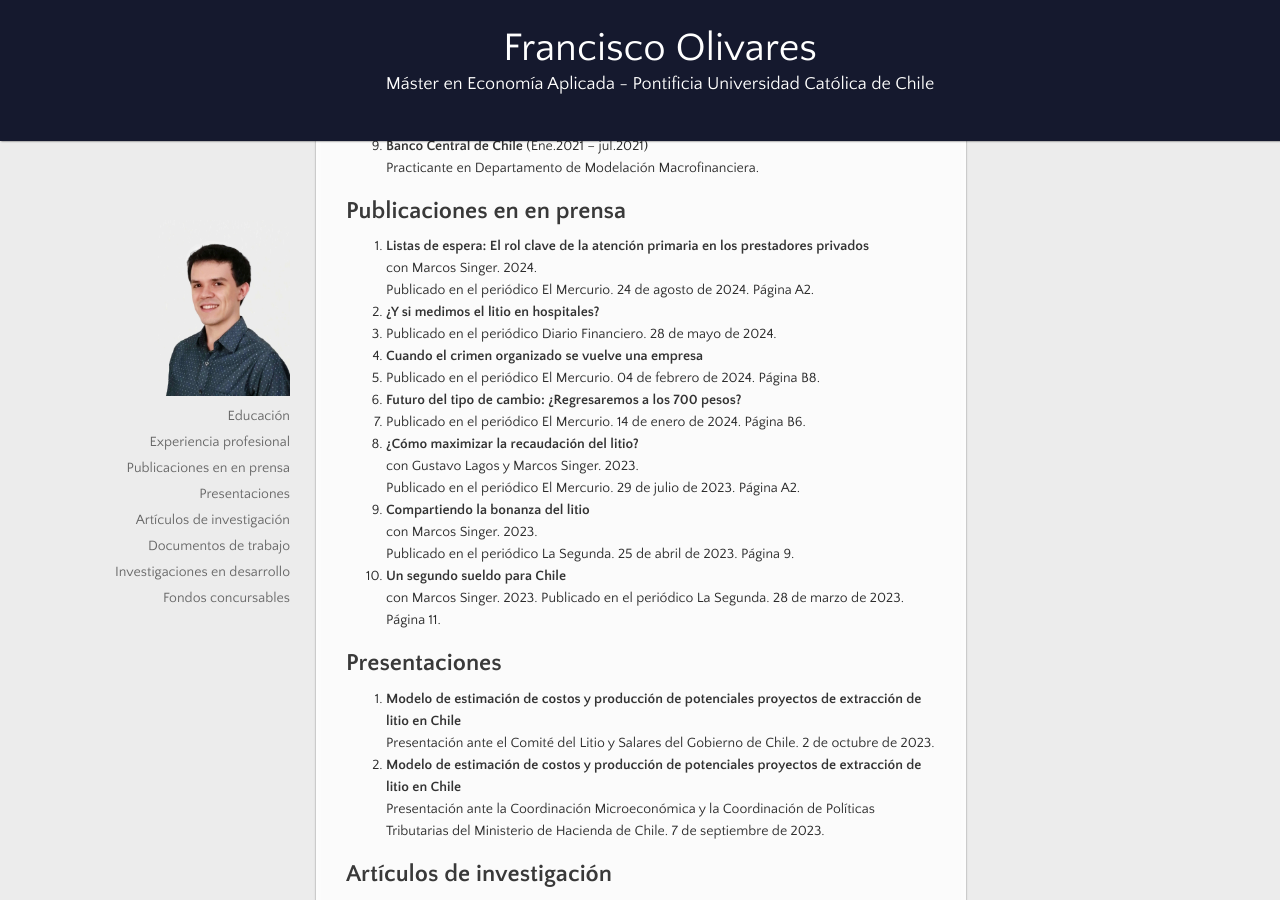
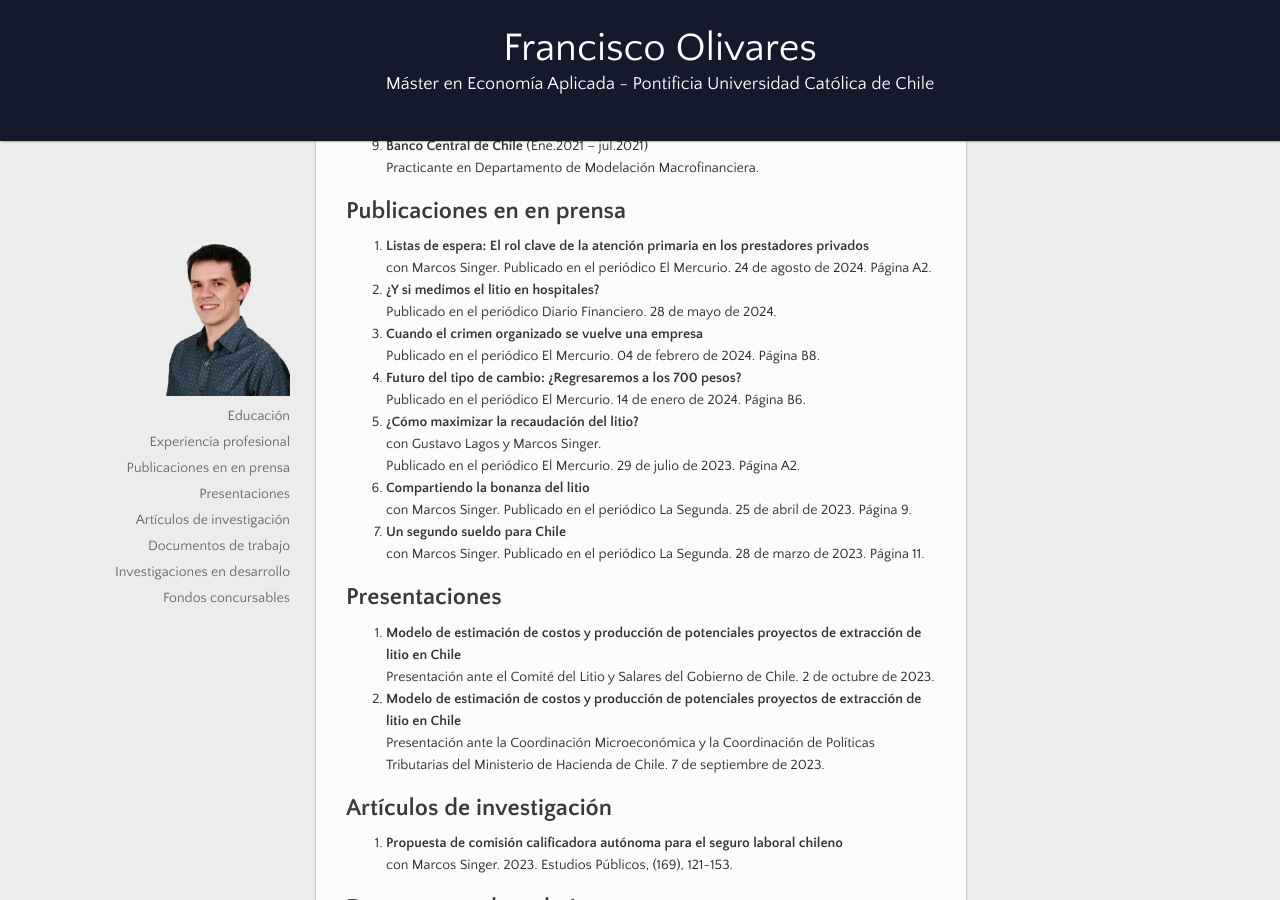
Before and after one commit to fco-olivares/fco-olivares.github.io, a Jekyll site: the page built from index.md, in a window 1280 px wide and 900 px high, scrolled down 1147 px. Built offline with Jekyll 4.4.1, drawn with Linux system fonts in a browser that asks for light colours; our own code applies the rules of GitHub Pages for plain Markdown files.

Commit message:
Update index.md

```diff
--- a/index.md
+++ b/index.md
@@ -41,25 +41,22 @@ Practicante en Departamento de Modelación Macrofinanciera.
 
 ## Publicaciones en en prensa
 1. [**Listas de espera: El rol clave de la atención primaria en los prestadores privados**](https://fco-olivares.github.io/nc/C_especialistas_EM.pdf)
-con Marcos Singer. 2024.
+con Marcos Singer.
 Publicado en el periódico El Mercurio. 24 de agosto de 2024. Página A2.
 2. [**¿Y si medimos el litio en hospitales?**](https://fco-olivares.github.io/nc/C_litiohospitales_DF.pdf)
-2024.
 Publicado en el periódico Diario Financiero. 28 de mayo de 2024.
 3. [**Cuando el crimen organizado se vuelve una empresa**](https://fco-olivares.github.io/nc/C_crimenTM_EM.pdf)
-2024.
 Publicado en el periódico El Mercurio. 04 de febrero de 2024. Página B8.
 4. [**Futuro del tipo de cambio: ¿Regresaremos a los 700 pesos?**](https://fco-olivares.github.io/nc/C_dolarTM_EM.pdf)
-2023.
 Publicado en el periódico El Mercurio. 14 de enero de 2024. Página B6.
 5. [**¿Cómo maximizar la recaudación del litio?**](https://fco-olivares.github.io/nc/C_maxrecSQM_EM.pdf)
-con Gustavo Lagos y Marcos Singer. 2023.
+con Gustavo Lagos y Marcos Singer.
 Publicado en el periódico El Mercurio. 29 de julio de 2023. Página A2.
 6. [**Compartiendo la bonanza del litio**](https://fco-olivares.github.io/nc/C_cblSQM_LS.pdf)
-con Marcos Singer. 2023.
+con Marcos Singer.
 Publicado en el periódico La Segunda. 25 de abril de 2023. Página 9.
 7. [**Un segundo sueldo para Chile**](https://fco-olivares.github.io/nc/C_ssSQM_LS.pdf)
-con Marcos Singer. 2023.
+con Marcos Singer.
 Publicado en el periódico La Segunda. 28 de marzo de 2023. Página 11.
 
 ## Presentaciones
```
